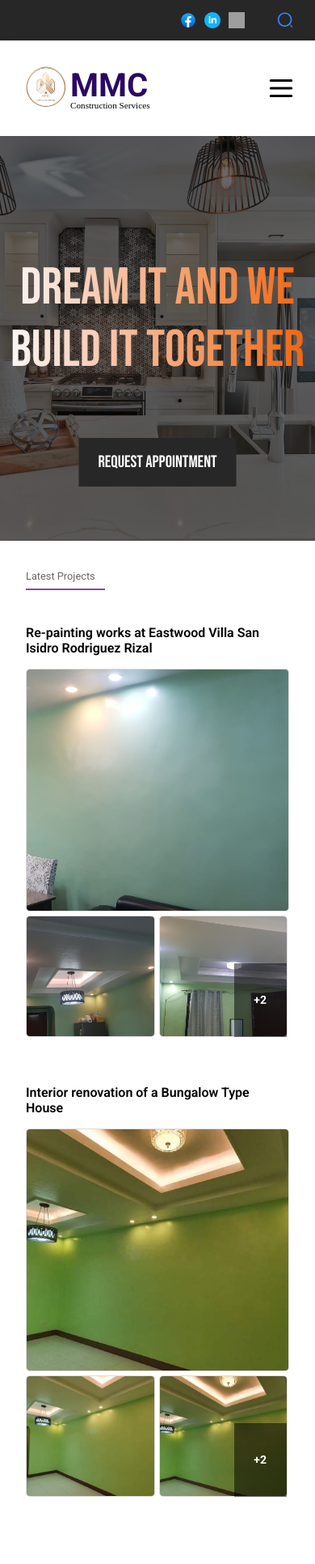
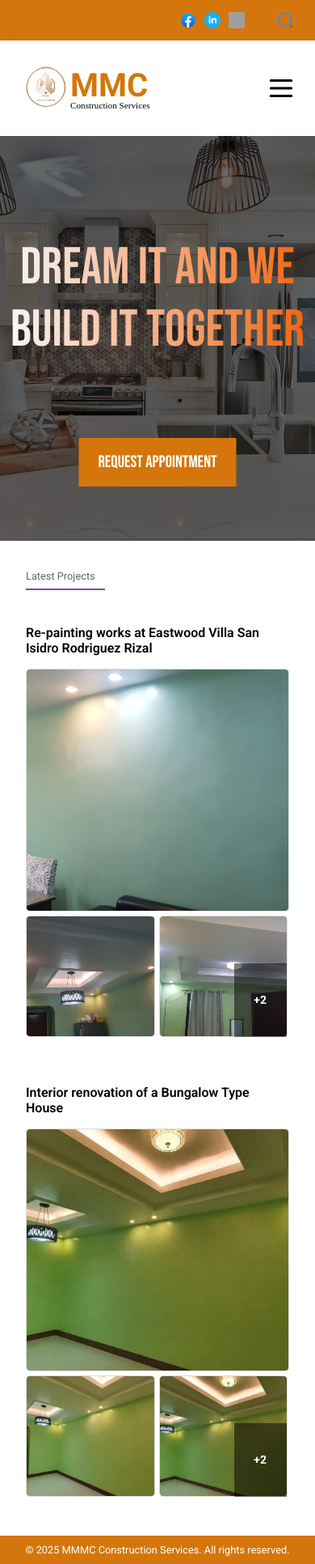
Before and after one commit to melvzz1204/MMC, a React (Vite) app: page / in a window 390 px wide. Shown: the whole page at 81% size. Before the commit the page ends 1897 px from the top, so only its background shows below. Built offline with nearby package versions, Linux system fonts and the light colour scheme; grey boxes are pictures that could not be loaded; a web font is replaced by a local one.

Commit message:
newupdate

```diff
--- a/src/App.jsx
+++ b/src/App.jsx
@@ -1,12 +1,14 @@
 import Head from "./Header";
 import Content from "./content";
 import AppointmentForm from "./component/appointmentform";
+import Footer from "./Footer";
+
 function App() {
   return (
     <>
       <Head />
       <Content />
-      <AppointmentForm />
+      <Footer />
     </>
   );
 }
--- /dev/null
+++ b/src/Footer.jsx
@@ -0,0 +1,13 @@
+import React from "react";
+import "./css/footer.css";
+
+export default function Footer() {
+  return (
+    <footer className="footer-container">
+      <p>
+        &copy; {new Date().getFullYear()} MMMC Construction Services. All rights
+        reserved.
+      </p>
+    </footer>
+  );
+}
--- a/src/content.jsx
+++ b/src/content.jsx
@@ -45,7 +45,7 @@ export default function content() {
   return (
     <>
       <div className="main-content-container">
-        <h1 className="content-title-head">
+        <h1 className="content-title-head animated-text">
           Dream it and we build it together
         </h1>
         <button
--- a/src/css/appointmentform.css
+++ b/src/css/appointmentform.css
@@ -13,7 +13,7 @@
   background: #fff;
   padding: 20px;
   border-radius: 8px;
-  box-shadow: 0 0 10px rgba(0, 0, 0, 0.1);
+  box-shadow: 0 0 10px #d4760b;
   width: 85%;
   max-width: 600px;
   position: absolute;
@@ -47,7 +47,7 @@
 
 .appointment-form input[type="file"] {
   background-color: #f9f9f9;
-  color: #555;
+  color: #d4760b;
 }
 
 .appointment-form input[type="file"]:hover {
@@ -76,7 +76,7 @@
 }
 
 .appointment-form button[type="submit"] {
-  background-color: #282727;
+  background-color: #d4760b;
   color: white;
   padding: 12px 20px;
   border: none;
@@ -88,7 +88,7 @@
 }
 
 .appointment-form button[type="submit"]:hover {
-  background-color: rgb(91, 91, 91);
+  background-color: #d4760b;
 }
 
 @media (max-width: 480px) {
--- a/src/css/content.css
+++ b/src/css/content.css
@@ -61,3 +61,17 @@
     filter: brightness(0.4);
   }
 }
+
+.animated-text {
+  animation: fadeIn 3s forwards;
+}
+
+@keyframes fadeIn {
+  from {
+    opacity: 0;
+  }
+  to {
+    opacity: 1;
+    top: 40%;
+  }
+}
--- /dev/null
+++ b/src/css/footer.css
@@ -0,0 +1,9 @@
+.footer-container {
+  background-color: #d4760b;
+  color: white;
+  text-align: center;
+  padding: 10px;
+  font-size: 0.8em;
+  bottom: 0;
+  width: 100%;
+}
--- a/src/css/head.css
+++ b/src/css/head.css
@@ -17,7 +17,7 @@
   .title-menu {
     text-transform: uppercase;
     font-size: 2.5rem;
-    color: rgb(43, 8, 100);
+    color: #d4760b;
   }
   .title-menu-container {
     display: flex;
--- a/src/css/normalize.css
+++ b/src/css/normalize.css
@@ -22,7 +22,7 @@ hr {
   background-color: #ffffff;
 }
 .primary-btn {
-  background-color: #282727;
+  background-color: #d4760b;
   font-family: "Bebas Neue", serif;
   color: white;
   padding: 0.5rem 1rem;
--- a/src/css/socialmedia.css
+++ b/src/css/socialmedia.css
@@ -3,7 +3,7 @@
     display: flex;
     justify-content: end;
     padding: 15px;
-    background-color: #282727;
+    background-color: #d4760b;
     gap: 10px;
   }
 
```
